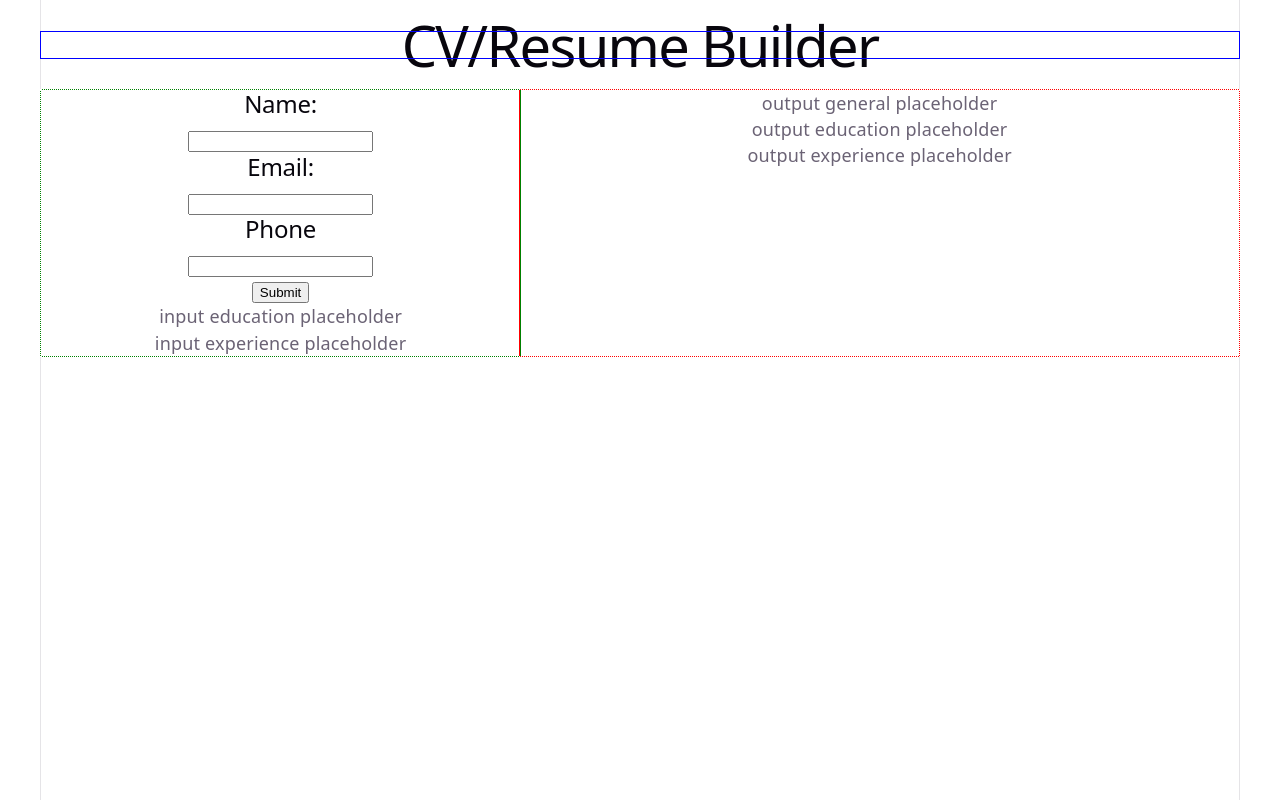
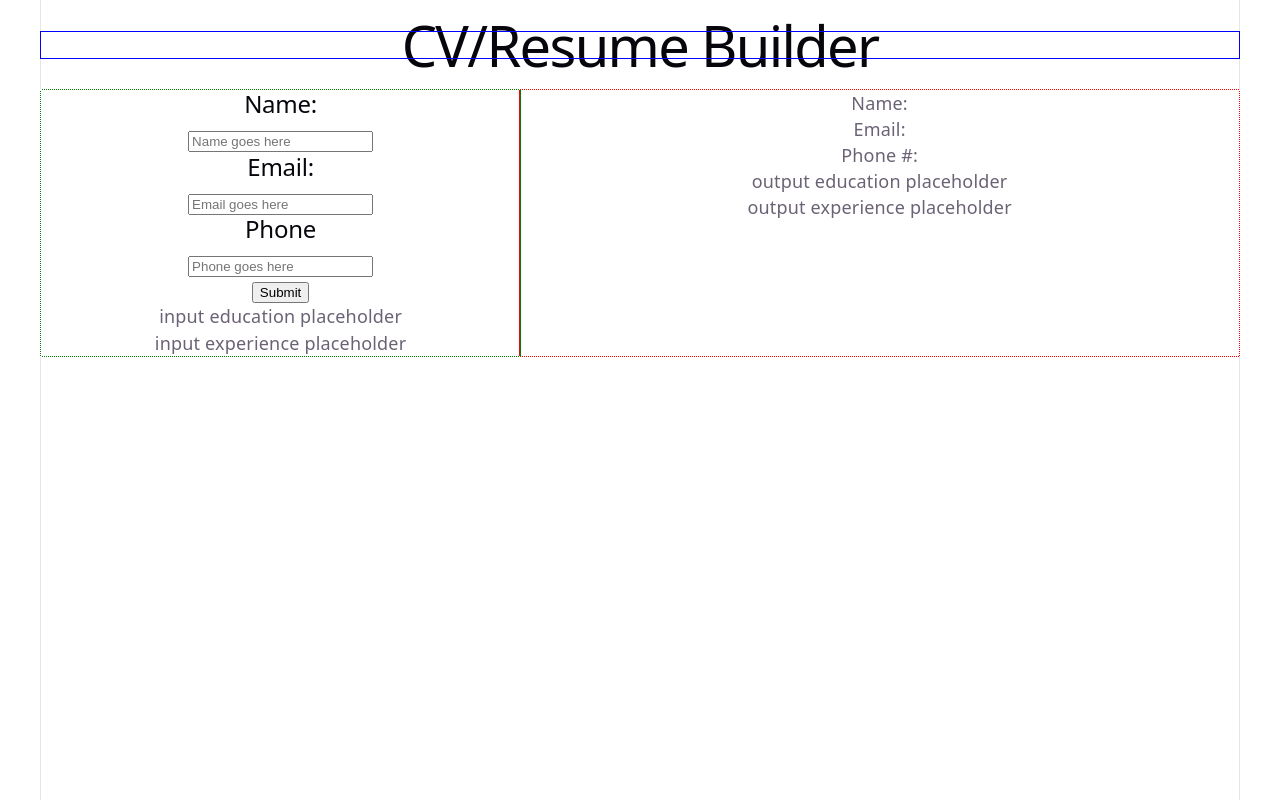
Before and after one commit to caojieming/odin-react-cv, a React (Vite) app: page / in a window 1280 px wide. Built offline with nearby package versions, Linux system fonts and the light colour scheme.

Commit message:
implemented barebones submission for general info

```diff
--- a/src/App.jsx
+++ b/src/App.jsx
@@ -9,6 +9,13 @@ import { OutputExperience } from './components/output/OutputExperience.jsx'
 
 
 function App() {
+	const initGeneral = {name: "", email: "", phone: ""};
+	const [general, setGeneral] = useState(initGeneral);
+
+	// function passed to InputGeneral, will call this on button click
+  	function updateGeneral(newVals) {
+		setGeneral(newVals);
+	}
 
 	return (
 		<>
@@ -17,13 +24,13 @@ function App() {
 			<main id='mainContent'>
 
 				<section id='inputSect'>
-					<InputGeneral />
+					<InputGeneral onSubmit={updateGeneral} />
 					<InputEducation />
 					<InputExperience />
 				</section>
 
 				<section id='outputSect'>
-					<OutputGeneral />
+					<OutputGeneral vals={general} />
 					<OutputEducation />
 					<OutputExperience />
 				</section>
--- a/src/components/input/InputGeneral.jsx
+++ b/src/components/input/InputGeneral.jsx
@@ -1,26 +1,49 @@
 import { useState } from 'react'
 
-export function InputGeneral() {
-    // const [person, setPerson] = useState(0);
+export function InputGeneral({onSubmit}) {
+    // const initVals = {name: "a", email: "b@c", phone: "123"}
+    const [name, setName] = useState("");
+    const [email, setEmail] = useState("");
+    const [phone, setPhone] = useState("");
+
+    function handleSubmit() {
+        // sends all input vals up to parent
+        onSubmit({name, email, phone});
+    }
 
     return (
         <div id='inputGeneral'>
             <div className='name'>
                 <h2>Name:</h2>
-                <input type="text" />
+                <input
+                    type="text"
+                    value={name}
+                    onChange={(e) => setName(e.target.value)}
+                    placeholder='Name goes here'
+                />
             </div>
 
             <div className='email'>
                 <h2>Email:</h2>
-                <input type="text" />
+                <input
+                    type="text"
+                    value={email}
+                    onChange={(e) => setEmail(e.target.value)}
+                    placeholder='Email goes here'
+                />
             </div>
 
             <div className='phone'>
                 <h2>Phone</h2>
-                <input type="text" />
+                <input
+                    type="text"
+                    value={phone}
+                    onChange={(e) => setPhone(e.target.value)}
+                    placeholder='Phone goes here'
+                />
             </div>
 
-            <button>Submit</button>
+            <button onClick={handleSubmit}>Submit</button>
         </div>
     );
 }
--- a/src/components/output/OutputGeneral.jsx
+++ b/src/components/output/OutputGeneral.jsx
@@ -1,11 +1,11 @@
 import { useState } from 'react'
 
-export function OutputGeneral() {
-    // const [person, setPerson] = useState(0);
-
+export function OutputGeneral({vals}) {
     return (
         <div id='outputGeneral'>
-            output general placeholder
+            <p>Name: {vals.name}</p>
+            <p>Email: {vals.email}</p>
+            <p>Phone #: {vals.phone}</p>
         </div>
     );
 }
```
